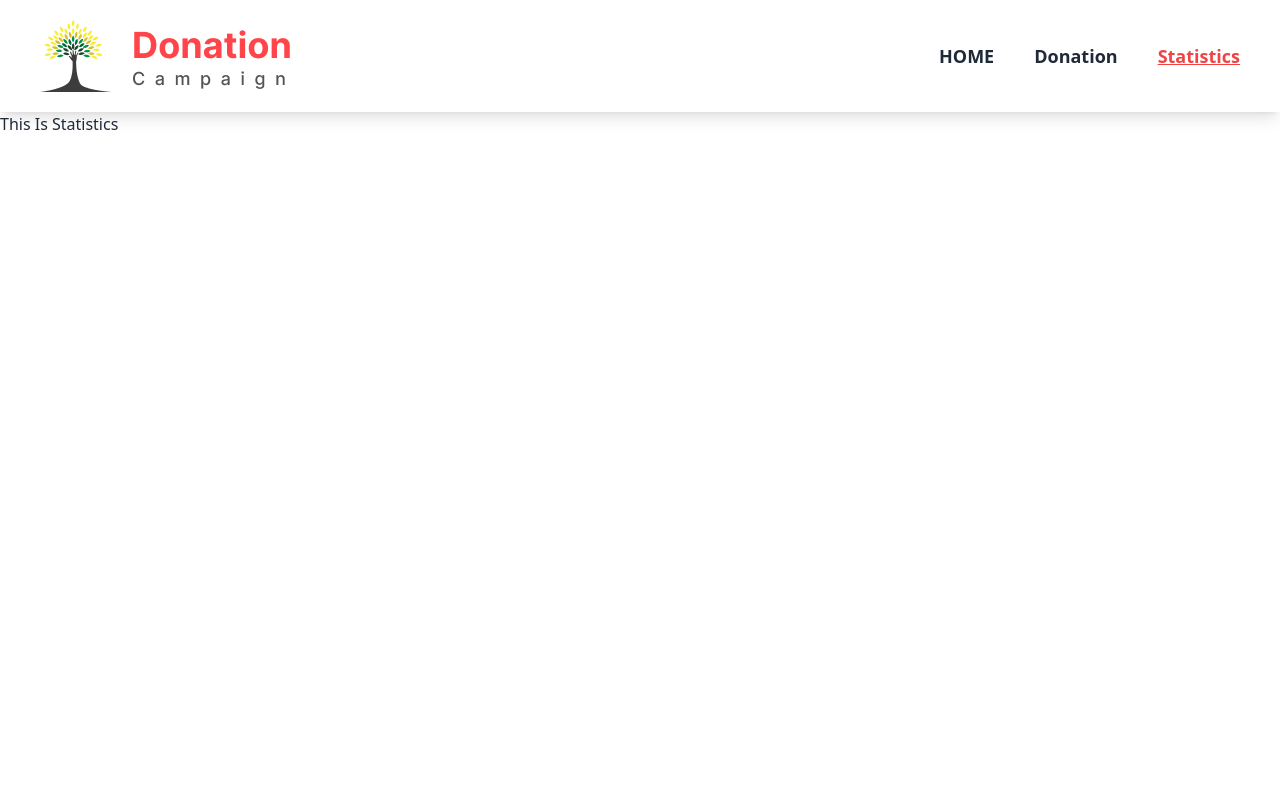
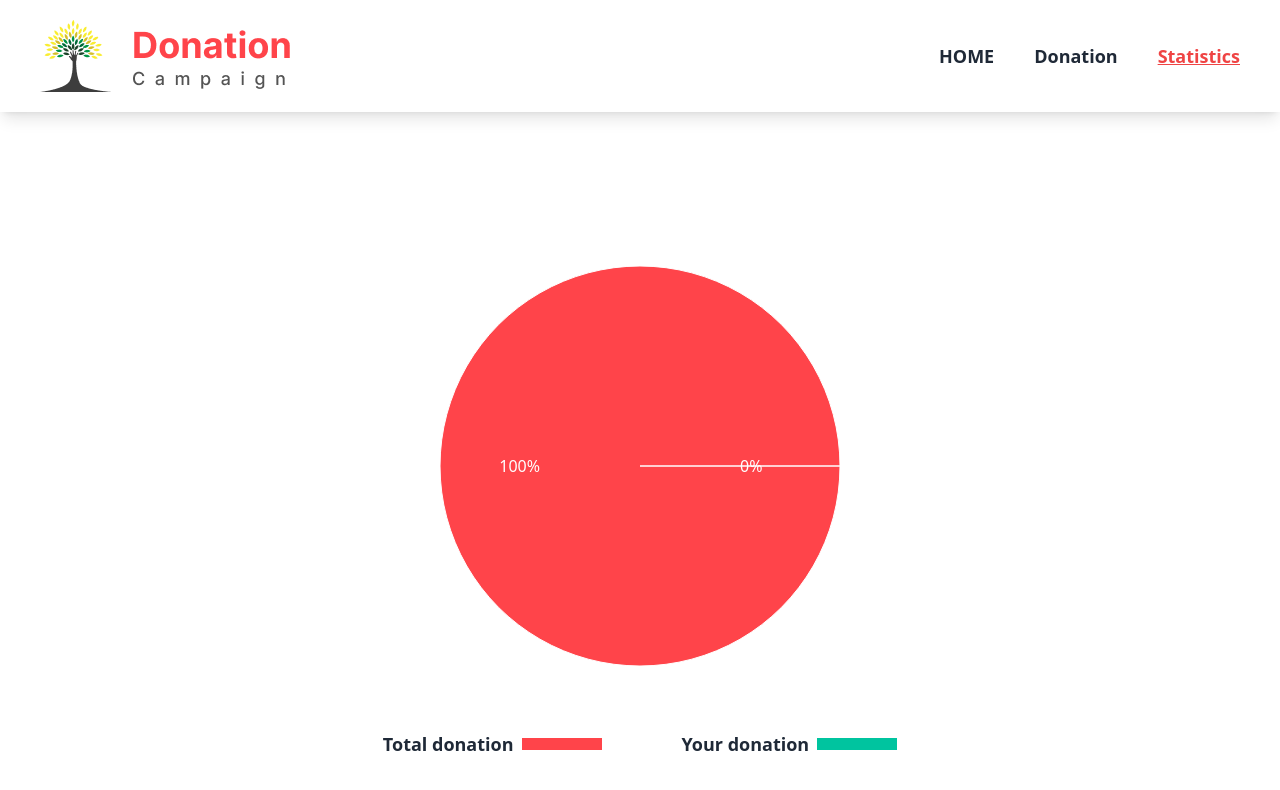
Before and after one commit to pulokdas/donation-campaign, a React (Vite) app: page /Statistics in a window 1280 px wide. Shown: the top 790 px of the page. Built offline with nearby package versions, Linux system fonts and the light colour scheme.

Commit message:
Statistic page added with Fullu Functional chart

```diff
--- a/package.json
+++ b/package.json
@@ -13,7 +13,8 @@
     "react": "^18.2.0",
     "react-dom": "^18.2.0",
     "react-router-dom": "^6.16.0",
-    "react-toastify": "^9.1.3"
+    "react-toastify": "^9.1.3",
+    "recharts": "^2.8.0"
   },
   "devDependencies": {
     "@types/react": "^18.2.15",
--- a/src/Components/Catagories.jsx
+++ b/src/Components/Catagories.jsx
@@ -7,7 +7,7 @@ const Catagories = ({ data }) => {
     return (
         <div className='w-10/12 mx-auto grid grid-cols-1 lg:grid-cols-3 md:grid-cols-2 gap-10'>
             {
-                data?.map(catagory => <CatagoryCards catagory={catagory}/>)
+                (data ?? []).map(catagory => <CatagoryCards catagory={catagory}/>)
             }
         </div>
     );
--- /dev/null
+++ b/src/Components/Piechart.jsx
@@ -0,0 +1,51 @@
+import React, { useState } from 'react'
+
+import { PieChart, Pie,Cell, Legend, Tooltip, ResponsiveContainer } from 'recharts';
+
+  const COLORS = ['#FF444A', '#00C49F'];
+
+const RADIAN = Math.PI / 180;
+const renderCustomizedLabel = ({ cx, cy, midAngle, innerRadius, outerRadius, percent, index }) => {
+  const radius = innerRadius + (outerRadius - innerRadius) * 0.5;
+  const x = cx + radius * Math.cos(-midAngle * RADIAN);
+  const y = cy + radius * Math.sin(-midAngle * RADIAN);return (
+    <text x={x} y={y} fill="white" textAnchor={x > cx ? 'start' : 'end'} dominantBaseline="central">
+      {`${(percent * 100).toFixed(0)}%`}
+    </text>
+  );
+};
+export default function Piechart({donatedItems}) {
+    donatedItems = donatedItems || [];
+    let donatedAmount = 0;
+
+    donatedItems.map(item=>{
+     donatedAmount = item.donate_amount+donatedAmount;
+
+    })
+    const data = [
+        { name: 'Total Donation', value: 380 },
+        { name: 'Your Donation', value: donatedAmount },
+
+      ];
+    console.log(donatedAmount);
+    return (
+        <div>
+             <PieChart width={400} height={400}>
+          <Pie
+            data={data}
+            cx="50%"
+            cy="50%"
+            labelLine={false}
+            label={renderCustomizedLabel}
+            outerRadius={200}
+            fill="#8884d8"
+            dataKey="value"
+          >
+            {data.map((entry, index) => (
+              <Cell key={`cell-${index}`} fill={COLORS[index % COLORS.length]} />
+            ))}
+          </Pie>
+        </PieChart>
+        </div>
+    )
+}
--- a/src/Pages/Donation/Donation.jsx
+++ b/src/Pages/Donation/Donation.jsx
@@ -3,16 +3,21 @@ import DonatedCard from '../../Components/DonatedCard';
 const Donation =()=>{
     const [donation , setDonation]= useState([]);
     const [Nodata , setNodata]= useState('');
+    const [showButton, setShowbutton]= useState(false);
 const [isShow , setIsShow]=useState(false);
 const [buttonText , setButtonText]= useState("Show All")
     useEffect(()=>{
         const donatedItems = JSON.parse(localStorage.getItem('donated'))
         if(donatedItems){
             setDonation(donatedItems)
+            if(donatedItems.length >4 ){
+                setShowbutton(true);
+            }
         }
         else{
             setNodata('No Donation Found')
         }
+
     },[])
     const handleButton =()=>{
         setIsShow(!isShow)
@@ -26,16 +31,18 @@ const [buttonText , setButtonText]= useState("Show All")
 
 return(
 <div>
-     { Nodata ? <p>{Nodata}</p> : <div className='grid grid-cols-2 gap-5 w-11/12 mx-auto'>
+     { Nodata ? <p>{Nodata}</p> : <div><div className='grid grid-cols-2 gap-5 w-11/12 mx-auto'>
 
         {
             isShow?donation.map(donatedCard=><DonatedCard donatedCard={donatedCard} />) :
             donation.slice(0,4).map(donatedCard=><DonatedCard donatedCard={donatedCard} />)
         }
+        </div>
+           {
+            showButton ? <button onClick={handleButton} className="btn btn-xs sm:btn-sm md:btn-md lg:btn-lg block mt-7 bg-green-700 text-white mx-auto">{buttonText}</button>: <br />
+           } </div>}
 
-        </div>}
 
-        <button onClick={handleButton} class="btn btn-xs sm:btn-sm md:btn-md lg:btn-lg block mt-7 bg-green-700 text-white mx-auto">{buttonText}</button>
 </div>
 );
 }
--- a/src/Pages/Statistics/Statistics.jsx
+++ b/src/Pages/Statistics/Statistics.jsx
@@ -1,7 +1,26 @@
-import React from 'react'
+import React, { useEffect, useState } from 'react'
+import Piechart from '../../Components/Piechart';
+
 const Statistics =()=>{
+   const [donatedItems, setDonatedItems]= useState([]);
+    const donatedItem = JSON.parse(localStorage.getItem('donated'))
+    useEffect(()=>{
+        setDonatedItems(donatedItem);
+    },[])
 return(
-<h1>This Is Statistics</h1>
+<div className='flex flex-col gap-16 justify-center items-center h-screen'>
+    <Piechart  donatedItems={donatedItems}/>
+    <div className='flex gap-20'>
+        <div className='flex items-center gap-2'>
+            <h1 className='text-lg font-semibold'>Total donation</h1>
+            <div className='w-20 h-3 bg-[#FF444A] '> </div>
+        </div>
+        <div className='flex items-center gap-2'>
+            <h1 className='text-lg font-semibold'>Your donation</h1>
+            <div className='w-20 h-3 bg-[#00C49F] '></div>
+        </div>
+    </div>
+</div>
 );
 }
 export default Statistics;
```
Also changed, not shown: 2 other files (tests, documents, lock files or other folders).
